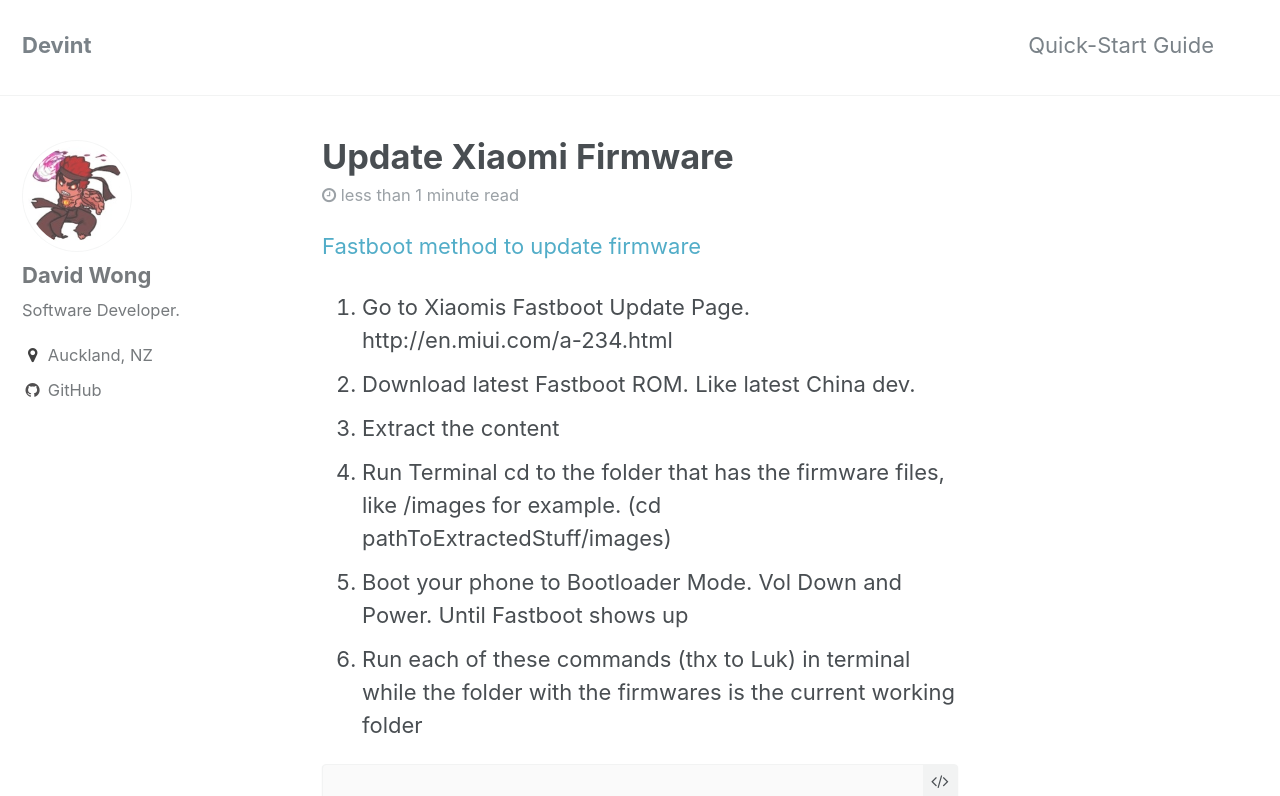
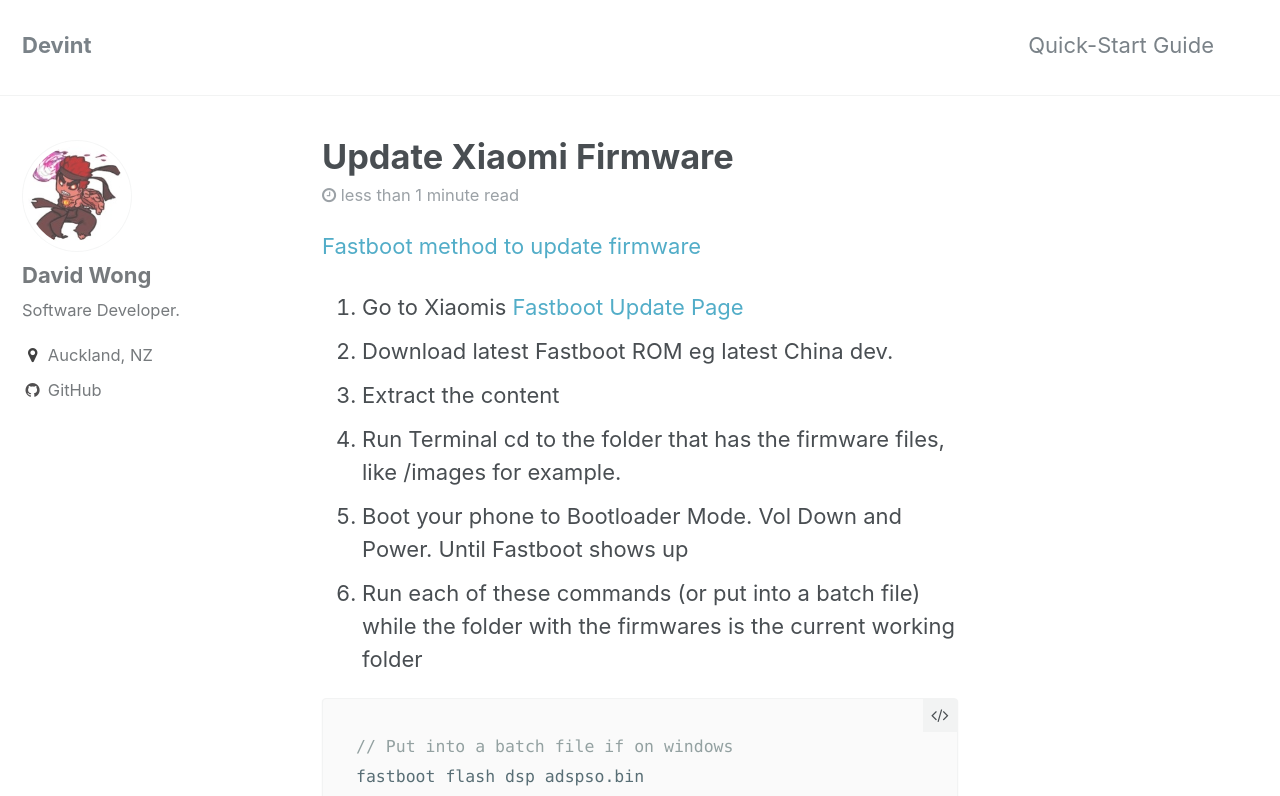
Before and after one commit to dvkwong/devint, a Jekyll site: the page built from _posts/2018-01-23-Update-Xiaomi-Firmware.md, in a window 1280 px wide and 900 px high, cut to the strip 104-900 px from the top of the window. Built offline with Jekyll 4.4.1, drawn with Linux system fonts in a browser that asks for light colours.

Commit message:
Update Xioami post

````diff
--- a/_posts/2018-01-23-Update-Xiaomi-Firmware.md
+++ b/_posts/2018-01-23-Update-Xiaomi-Firmware.md
@@ -8,14 +8,15 @@
 
 [Fastboot method to update firmware](https://forum.xda-developers.com/showpost.php?p=72402783&postcount=15)
 
-1. Go to Xiaomis Fastboot Update Page. http://en.miui.com/a-234.html
-1. Download latest Fastboot ROM. Like latest China dev.
+1. Go to Xiaomis [Fastboot Update Page](http://en.miui.com/a-234.html)
+1. Download latest Fastboot ROM eg latest China dev.
 1. Extract the content
-1. Run Terminal cd to the folder that has the firmware files, like /images for example. (cd pathToExtractedStuff/images)
+1. Run Terminal cd to the folder that has the firmware files, like /images for example.
 1. Boot your phone to Bootloader Mode. Vol Down and Power. Until Fastboot shows up
-1. Run each of these commands (thx to Luk) in terminal while the folder with the firmwares is the current working folder
+1. Run each of these commands (or put into a batch file) while the folder with the firmwares is the current working folder
 
 ```cs
+// Put into a batch file if on windows
 fastboot flash dsp adspso.bin
 fastboot flash bluetooth BTFM.bin
 fastboot flash cmnlib64 cmnlib64.mbn
````
